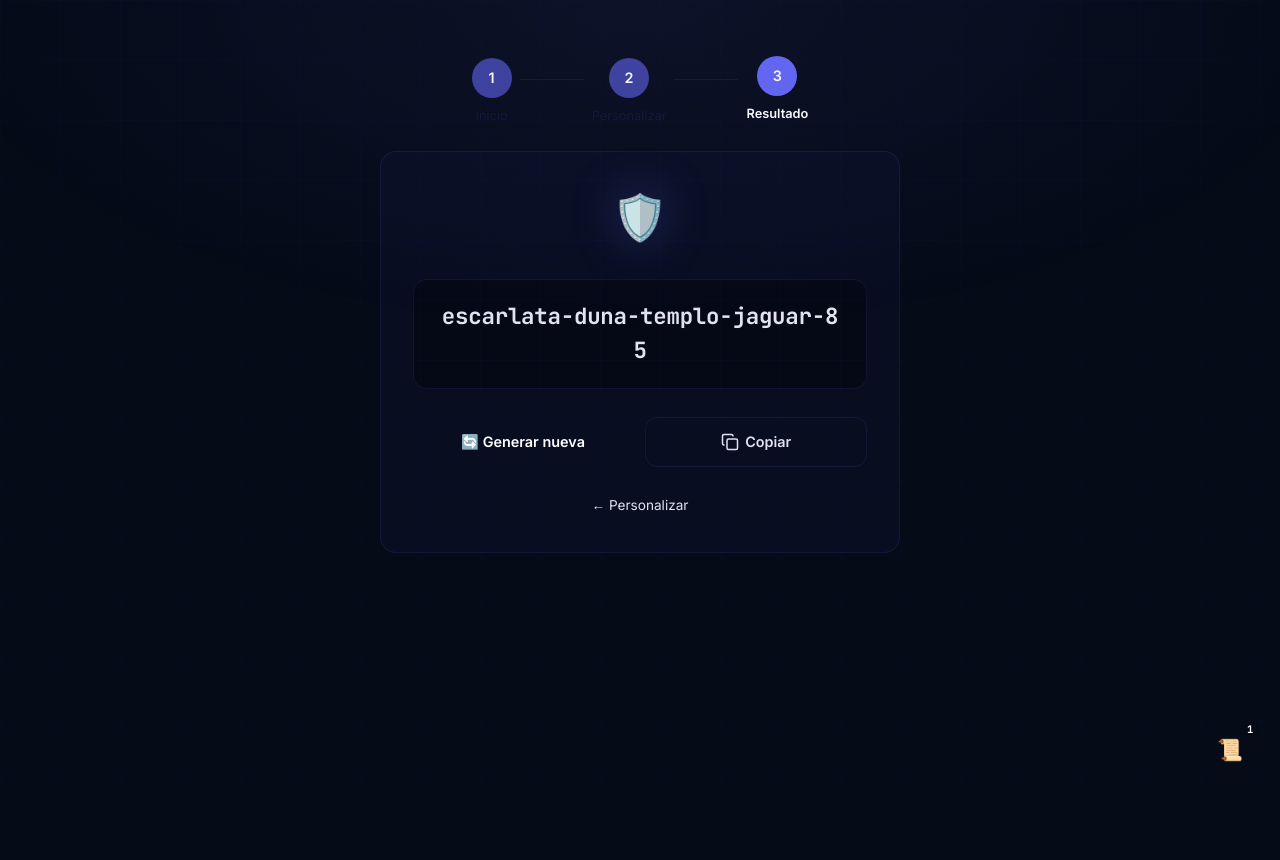
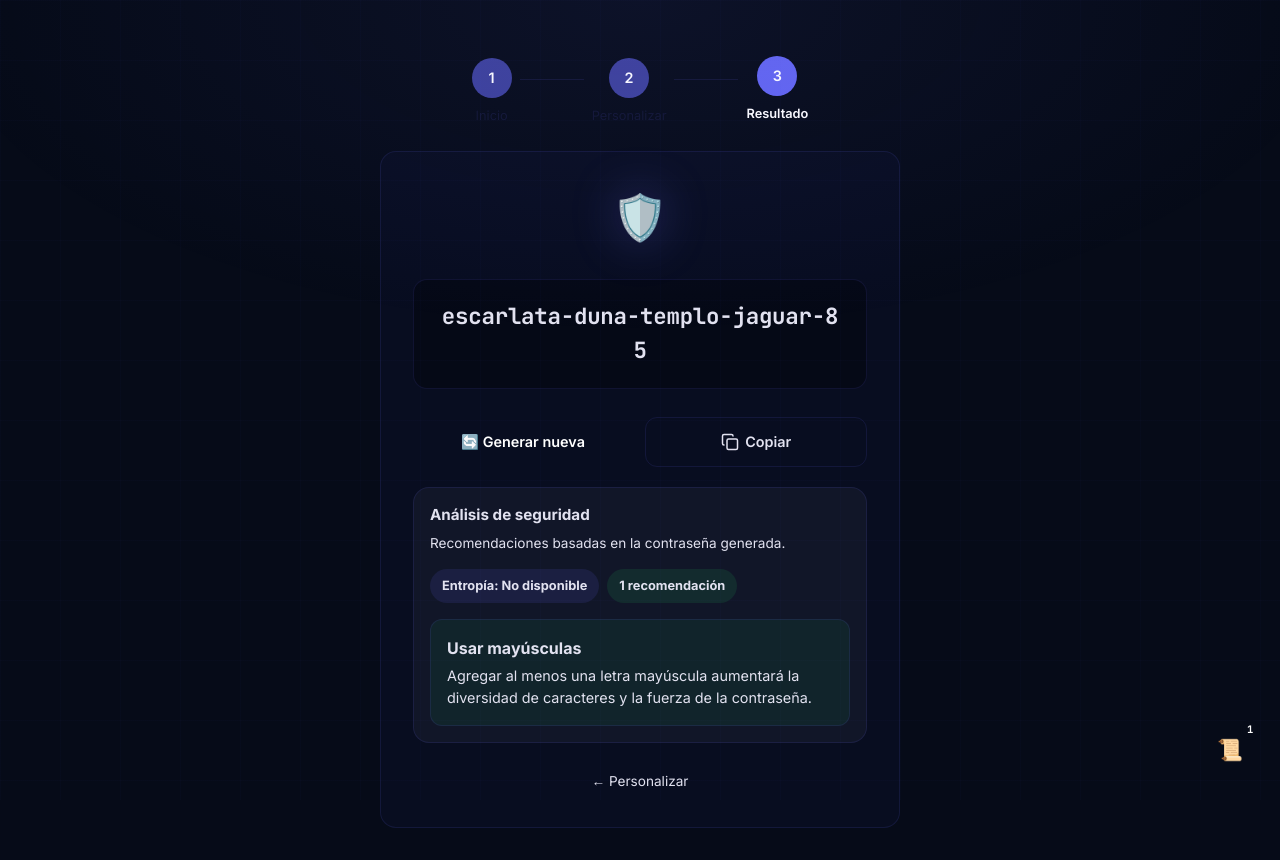
Before and after one commit to adesposito5/PassFrases-proyect, a React (Vite) app: page /generator in a window 1280 px wide. Both pictures are taken after a click on the button "✨ Generar nueva". Before the commit the page ends 800 px from the top, so only its background shows below. Built offline with nearby package versions, Linux system fonts and the light colour scheme.

Commit message:
feat(d4-04): show password security recommendations in result panel

```diff
--- a/src/features/generator/components/GeneratorPanel.tsx
+++ b/src/features/generator/components/GeneratorPanel.tsx
@@ -159,6 +159,61 @@ export default function GeneratorPanel() {
         <CopyButton text={currentResult?.password ?? ''} full />
       </div>
 
+      {currentResult?.analysis ? (
+        <div style={{
+          display: 'flex',
+          flexDirection: 'column',
+          gap: '1rem',
+          padding: '1rem',
+          border: '1px solid var(--color-border)',
+          borderRadius: '16px',
+          background: 'rgba(255,255,255,0.04)',
+          color: 'var(--color-text)',
+          textAlign: 'left',
+        }}>
+          <div style={{ display: 'flex', justifyContent: 'space-between', gap: '1rem', flexWrap: 'wrap' }}>
+            <div>
+              <p style={{ margin: 0, fontSize: '0.95rem', fontWeight: 700 }}>Análisis de seguridad</p>
+              <p style={{ margin: '0.35rem 0 0', fontSize: '0.85rem', color: 'var(--color-text-tertiary)' }}>
+                Recomendaciones basadas en la contraseña generada.
+              </p>
+            </div>
+            <div style={{ display: 'flex', gap: '0.5rem', flexWrap: 'wrap', alignItems: 'center' }}>
+              <span style={{ padding: '0.45rem 0.75rem', borderRadius: '999px', background: 'rgba(99,102,241,0.12)', color: 'var(--color-text)', fontSize: '0.8rem', fontWeight: 700 }}>
+                Entropía: {currentResult.analysis.entropy === null ? 'No disponible' : `${currentResult.analysis.entropy.toFixed(1)} bits`}
+              </span>
+              <span style={{ padding: '0.45rem 0.75rem', borderRadius: '999px', background: 'rgba(34,197,94,0.12)', color: 'var(--color-success)', fontSize: '0.8rem', fontWeight: 700 }}>
+                {currentResult.analysis.recommendations.length} recomendación{currentResult.analysis.recommendations.length === 1 ? '' : 'es'}
+              </span>
+            </div>
+          </div>
+
+          {currentResult.analysis.recommendations.length > 0 ? (
+            <div style={{ display: 'grid', gap: '0.75rem' }}>
+              {currentResult.analysis.recommendations.map((recommendation) => (
+                <div key={recommendation.id} style={{
+                  padding: '1rem',
+                  borderRadius: '12px',
+                  border: '1px solid var(--color-border)',
+                  background: recommendation.severity === 'high'
+                    ? 'rgba(239,68,68,0.08)'
+                    : recommendation.severity === 'medium'
+                      ? 'rgba(245,158,11,0.08)'
+                      : 'rgba(34,197,94,0.08)',
+                }}>
+                  <p style={{ margin: 0, fontWeight: 700, color: 'var(--color-text)' }}>{recommendation.title}</p>
+                  <p style={{ margin: '0.35rem 0 0', fontSize: '0.9rem', color: 'var(--color-text-tertiary)' }}>{recommendation.detail}</p>
+                </div>
+              ))}
+            </div>
+          ) : (
+            <div style={{ padding: '1rem', borderRadius: '12px', background: 'rgba(34,197,94,0.08)', color: 'var(--color-success)', fontWeight: 600 }}>
+              ¡Excelente! No hay recomendaciones adicionales para esta contraseña.
+            </div>
+          )}
+        </div>
+      ) : null}
+
       <button
         onClick={handleBackToStep2}
         style={{
```
